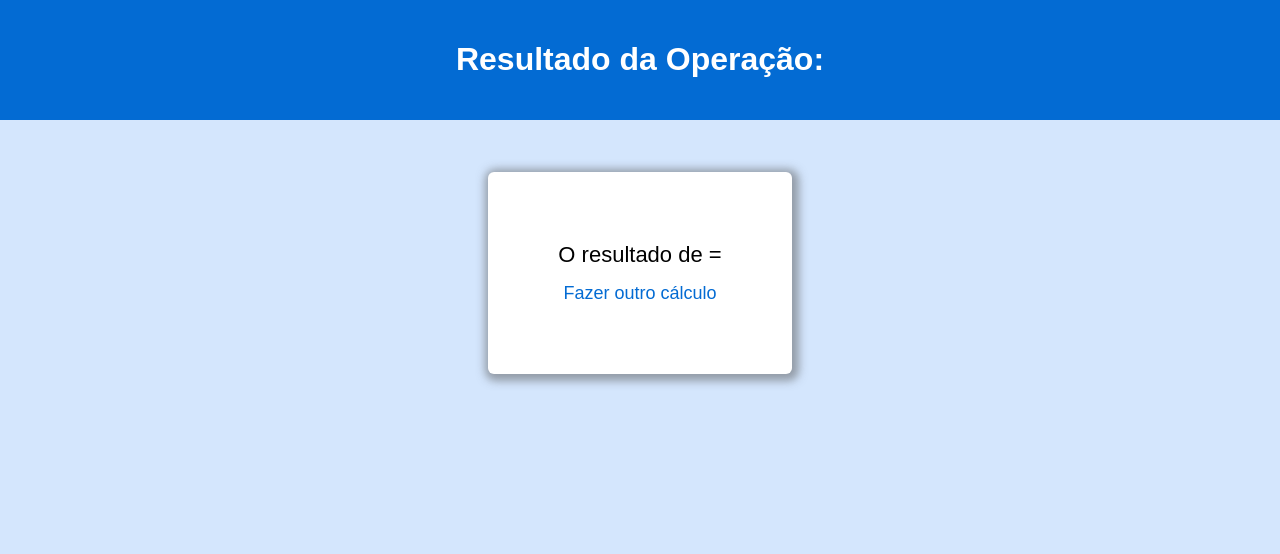
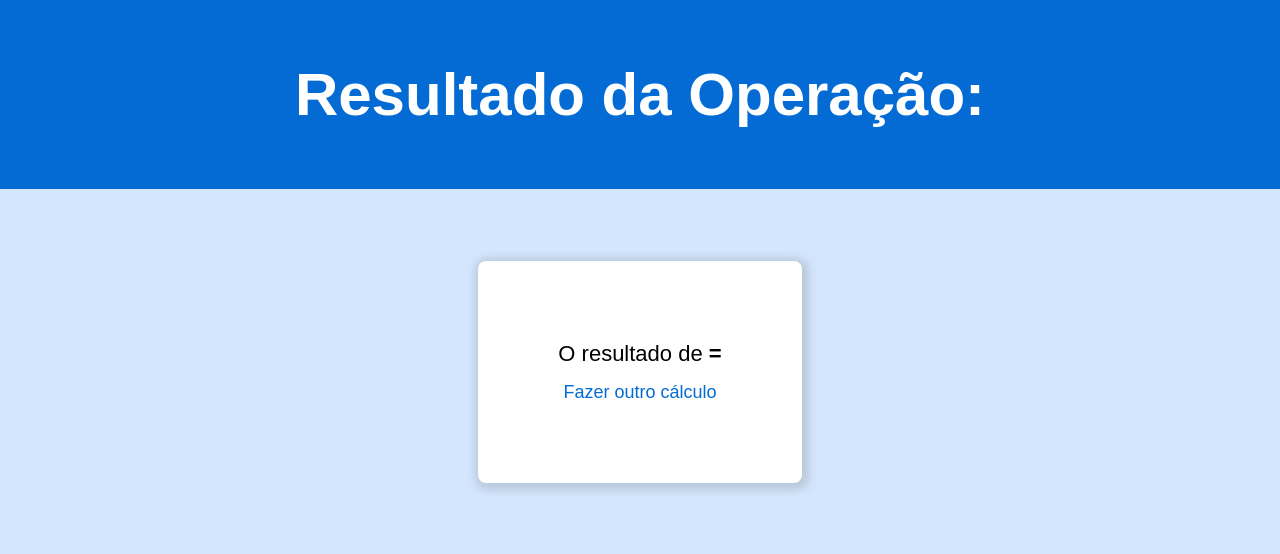
Before and after one commit to Gilber-Mattos-Mendes/Projeto-PHP, a PHP site: page /resultado.php in a window 1280 px wide. Shown: the top 554 px of the page. Run offline with PHP 8.4, Linux system fonts and the light colour scheme; data that the repository does not hold is empty.

Commit message:
Calculadora Final

```diff
--- a/Atividade_001/css/estilo.css
+++ b/Atividade_001/css/estilo.css
@@ -10,10 +10,11 @@ header {
     color: white;
     text-align: center;
     font-family: Arial, sans-serif;
+    font-size: 30px;
 }
 
 main{
-    padding: 30px;
+    padding: 50px;
     display: flex;
     flex-direction: column;
     align-items: center;
@@ -21,13 +22,13 @@ main{
 }
 
 .caixa {
-    padding: 70px;
+    padding: 80px;
     background-color: white;
     color: black;
     align-items: center;
     text-align: center;
-    border-radius: 6px;
-    box-shadow: 2px 2px 8px 5px rgba(83, 83, 83, 0.5);
+    border-radius: 8px;
+    box-shadow: 2px 2px 8px 5px rgba(83, 83, 83, 0.2);
     font-family: Arial, sans-serif;
     font-size: 22px;
 }
--- a/Atividade_001/resultado.php
+++ b/Atividade_001/resultado.php
@@ -9,7 +9,6 @@
 <body>
 
     <header>
-        <!-- Título da página -->
         <h1>Resultado da Operação:</h1>
     </header>
 
@@ -42,15 +41,13 @@
                     }
                 }
 
-                echo "O resultado de $valor1 $simbolo $valor2 = $resultado ";
+                echo "O resultado de <strong>$valor1 $simbolo $valor2 = $resultado </strong> ";
             ?>
 
             <a href="index.php">Fazer outro cálculo</a>
         </p class="caixa">
     </main>
 
-    <!-- Link para voltar à página do formulário -->
-
 
 </body>
 </html>
```
